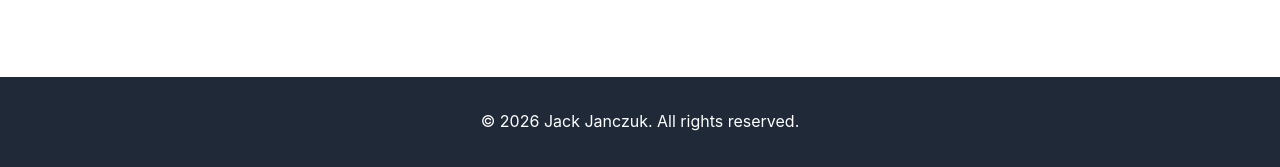
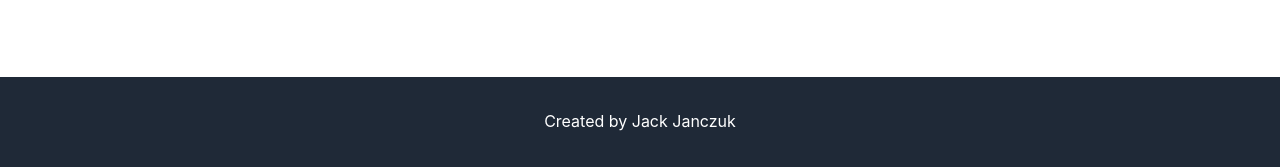
Before and after one commit to jnrjanczuk/Website, a plain HTML site: page home.html in a window 1280 px wide. Shown: the part 2728-2895 px from the top of the page. Drawn offline with Linux system fonts and the light colour scheme.

Commit message:
updated footer

```diff
--- a/home.html
+++ b/home.html
@@ -158,7 +158,7 @@
     <!-- Footer -->
     <footer>
         <div class="container">
-            <p>&copy; 2026 Jack Janczuk. All rights reserved.</p>
+            <p>Created by Jack Janczuk</p>
         </div>
     </footer>
 
```
